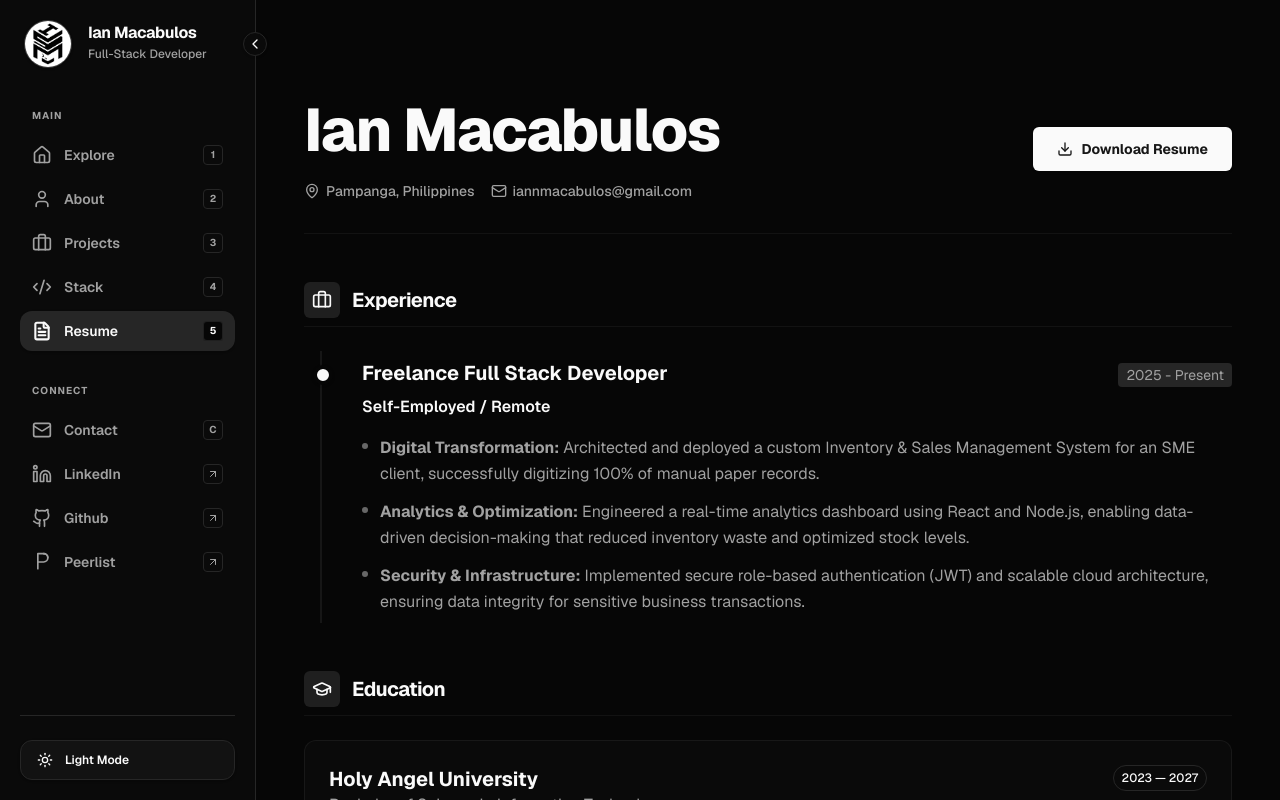
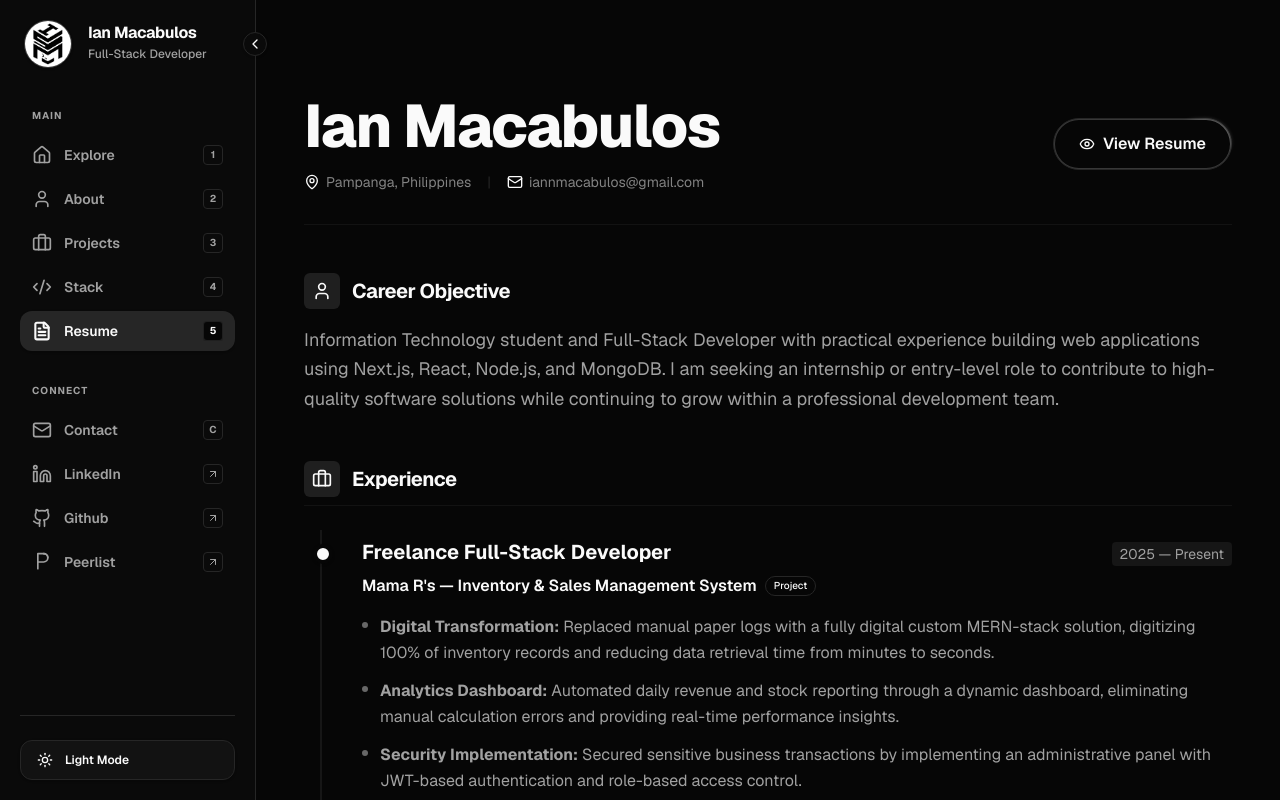
Before and after one commit to iyawnnn/im-portfolio, a Next.js app: page /resume in a window 1280 px wide. Shown: the top 800 px of the page. Built offline with nearby package versions, Linux system fonts and the light colour scheme.

Commit message:
fix: redesign resume page

```diff
--- a/src/app/resume/page.tsx
+++ b/src/app/resume/page.tsx
@@ -1,20 +1,21 @@
 "use client";
 
-import React, { useState } from "react";
+import React from "react";
 import Image from "next/image";
-import { motion, AnimatePresence } from "framer-motion";
+import Link from "next/link";
+import { motion } from "framer-motion";
 import {
-  Download,
   Briefcase,
   GraduationCap,
   Award,
-  Loader2,
   MapPin,
   Mail,
-  ChevronRight,
+  User,
+  Eye,
+  ArrowUpRight,
 } from "lucide-react";
-import { Button } from "@/components/ui/button";
 import { Badge } from "@/components/ui/badge";
+import { HoverBorderGradient } from "@/components/ui/hover-border-gradient";
 
 // --- CERTIFICATIONS DATA ---
 const CERTIFICATIONS = [
@@ -53,76 +54,73 @@ const CERTIFICATIONS = [
 ];
 
 export default function ResumePage() {
-  const [isDownloading, setIsDownloading] = useState(false);
-
-  const handleDownload = async () => {
-    if (isDownloading) return;
-    setIsDownloading(true);
-    await new Promise((resolve) => setTimeout(resolve, 2000));
-    const link = document.createElement("a");
-    link.href = "/resume.pdf";
-    link.download = "Ian_Macabulos_Resume.pdf";
-    document.body.appendChild(link);
-    link.click();
-    document.body.removeChild(link);
-    setIsDownloading(false);
-  };
-
   return (
     <div className="flex w-full max-w-6xl mx-auto flex-col gap-12 p-4 pt-8 md:p-8 md:pt-20 lg:p-12 lg:pt-24">
+
       {/* --- HEADER --- */}
       <motion.div
         initial={{ opacity: 0, y: 15 }}
         animate={{ opacity: 1, y: 0 }}
         transition={{ duration: 0.4 }}
+        className="flex flex-col md:flex-row justify-between gap-8 md:items-center border-b border-border/40 pb-8"
+      >
+        <div className="space-y-4">
+            <div>
+                <h1 className="text-4xl md:text-5xl font-extrabold tracking-tight text-foreground lg:text-6xl">
+                Ian Macabulos
+                </h1>
+            </div>
+
+            <div className="flex flex-wrap items-center gap-4 text-sm text-muted-foreground/80">
+                <div className="flex items-center gap-1.5">
+                    <MapPin className="w-4 h-4 text-primary" />
+                    <span>Pampanga, Philippines</span>
+                </div>
+                <div className="hidden sm:block text-border">|</div>
+                <div className="flex items-center gap-1.5">
+                    <Mail className="w-4 h-4 text-primary" />
+                    <span>iannmacabulos@gmail.com</span>
+                </div>
+            </div>
+        </div>
+
+        {/* STYLISH VIEW RESUME BUTTON */}
+        <div className="flex shrink-0">
+          <Link href="/resume.pdf" target="_blank" rel="noopener noreferrer">
+            <HoverBorderGradient
+                containerClassName="rounded-full"
+                as="button"
+                className="bg-background text-foreground flex items-center space-x-2 px-6 py-3 font-semibold transition-all hover:scale-105 active:scale-95"
+            >
+                <Eye className="h-4 w-4" />
+                <span>View Resume</span>
+            </HoverBorderGradient>
+          </Link>
+        </div>
+      </motion.div>
+
+      {/* --- CAREER OBJECTIVE (FIXED CONSISTENCY) --- */}
+      <motion.section
+        initial={{ opacity: 0, y: 20 }}
+        animate={{ opacity: 1, y: 0 }}
+        transition={{ duration: 0.5, delay: 0.1 }}
         className="space-y-6 w-full"
       >
-        <div className="flex flex-col md:flex-row md:items-center justify-between gap-6 border-b border-border/40 pb-8">
-          <div className="space-y-4 max-w-3xl">
-            <h1 className="text-4xl md:text-5xl font-extrabold tracking-tight lg:text-6xl text-foreground leading-[1.15]">
-              Ian Macabulos
-            </h1>
-            <div className="flex flex-wrap gap-4 text-muted-foreground text-sm font-medium">
-              <span className="flex items-center gap-1.5">
-                <MapPin className="w-4 h-4" /> Pampanga, Philippines
-              </span>
-              <span className="flex items-center gap-1.5">
-                <Mail className="w-4 h-4" /> iannmacabulos@gmail.com
-              </span>
-            </div>
+        <div className="flex items-center gap-3 pb-2 border-border/40 mb-2">
+          <div className="p-2 bg-primary/10 rounded-md text-primary">
+            <User className="w-5 h-5" />
           </div>
+          <h2 className="text-xl font-bold tracking-tight ">Career Objective</h2>
+        </div>
 
-          <Button
-            onClick={handleDownload}
-            size="lg"
-            className={`rounded-md font-bold shadow-sm transition-all h-11 px-6
-              ${isDownloading ? "bg-primary/80 cursor-not-allowed" : "hover:translate-y-[-2px] active:translate-y-[1px]"}
-            `}
-          >
-            <AnimatePresence mode="wait">
-              {isDownloading ? (
-                <motion.div
-                  key="loading"
-                  initial={{ opacity: 0 }}
-                  animate={{ opacity: 1 }}
-                  className="flex items-center gap-2"
-                >
-                  <Loader2 className="h-4 w-4 animate-spin" /> Preparing...
-                </motion.div>
-              ) : (
-                <motion.div
-                  key="static"
-                  initial={{ opacity: 0 }}
-                  animate={{ opacity: 1 }}
-                  className="flex items-center gap-2"
-                >
-                  <Download className="h-4 w-4" /> Download Resume
-                </motion.div>
-              )}
-            </AnimatePresence>
-          </Button>
-        </div>
-      </motion.div>
+        <p className="text-muted-foreground leading-relaxed text-base md:text-lg">
+          Information Technology student and Full-Stack Developer with practical
+          experience building web applications using Next.js, React, Node.js, and
+          MongoDB. I am seeking an internship or entry-level role to contribute
+          to high-quality software solutions while continuing to grow within a
+          professional development team.
+        </p>
+      </motion.section>
 
       {/* --- EXPERIENCE SECTION --- */}
       <motion.section
@@ -139,51 +137,43 @@ export default function ResumePage() {
         </div>
 
         <div className="relative border-l-2 border-border/50 ml-3 md:ml-4 space-y-12 pl-8 md:pl-10 py-2">
-          {/* FREELANCE ENTRY */}
+          {/* MAMA R'S ENTRY */}
           <div className="relative">
-            {/* FIXED COLOR CIRCLE */}
             <span className="absolute -left-[41px] md:-left-[49px] top-1.5 h-5 w-5 rounded-full border-4 border-background bg-primary shadow-sm" />
 
             <div className="flex flex-col sm:flex-row sm:items-baseline justify-between gap-1 mb-2">
               <h3 className="text-lg md:text-xl font-bold text-foreground">
-                Freelance Full Stack Developer
+                Freelance Full-Stack Developer
               </h3>
-              {/* ADDED w-fit HERE */}
-              <span className="text-sm font-mono text-muted-foreground bg-secondary px-2 py-0.5 rounded w-fit">
-                2025 - Present
+              <span className="text-sm font-mono text-muted-foreground bg-secondary/50 px-2 py-0.5 rounded w-fit">
+                2025 — Present
               </span>
             </div>
 
-            <p className="text-primary font-semibold mb-4">
-              Self-Employed / Remote
-            </p>
+            <div className="flex items-center gap-2 mb-4">
+                <span className="text-primary font-semibold">
+                Mama R&apos;s — Inventory & Sales Management System
+                </span>
+                <Badge variant="outline" className="text-[10px] py-0 h-5">Project</Badge>
+            </div>
 
             <ul className="space-y-3 text-muted-foreground text-sm md:text-base leading-relaxed">
               <li className="flex items-start gap-3">
                 <span className="mt-2 w-1.5 h-1.5 rounded-full bg-primary/40 shrink-0" />
                 <span>
-                  <strong>Digital Transformation:</strong> Architected and
-                  deployed a custom Inventory & Sales Management System for an
-                  SME client, successfully digitizing 100% of manual paper
-                  records.
+                  <strong>Digital Transformation:</strong> Replaced manual paper logs with a fully digital custom MERN-stack solution, digitizing 100% of inventory records and reducing data retrieval time from minutes to seconds.
                 </span>
               </li>
               <li className="flex items-start gap-3">
                 <span className="mt-2 w-1.5 h-1.5 rounded-full bg-primary/40 shrink-0" />
                 <span>
-                  <strong>Analytics & Optimization:</strong> Engineered a
-                  real-time analytics dashboard using React and Node.js,
-                  enabling data-driven decision-making that reduced inventory
-                  waste and optimized stock levels.
+                  <strong>Analytics Dashboard:</strong> Automated daily revenue and stock reporting through a dynamic dashboard, eliminating manual calculation errors and providing real-time performance insights.
                 </span>
               </li>
               <li className="flex items-start gap-3">
                 <span className="mt-2 w-1.5 h-1.5 rounded-full bg-primary/40 shrink-0" />
                 <span>
-                  <strong>Security & Infrastructure:</strong> Implemented secure
-                  role-based authentication (JWT) and scalable cloud
-                  architecture, ensuring data integrity for sensitive business
-                  transactions.
+                  <strong>Security Implementation:</strong> Secured sensitive business transactions by implementing an administrative panel with JWT-based authentication and role-based access control.
                 </span>
               </li>
             </ul>
@@ -216,7 +206,7 @@ export default function ResumePage() {
                   Bachelor of Science in Information Technology
                 </p>
               </div>
-              <Badge variant="outline" className="w-fit h-fit py-1">
+              <Badge variant="secondary" className="w-fit h-fit py-1">
                 2023 — 2027
               </Badge>
             </div>
@@ -226,10 +216,10 @@ export default function ResumePage() {
                 Major in Web Development
               </p>
               <div className="flex items-center gap-2 text-sm text-muted-foreground">
-                <Award className="w-4 h-4" />
+                <Award className="w-4 h-4 text-primary" />
                 <span>
                   Consistent Dean&apos;s and President&apos;s Lister (A.Y.
-                  2023-2025)
+                  2023-2026)
                 </span>
               </div>
             </div>
@@ -251,7 +241,7 @@ export default function ResumePage() {
           <h2 className="text-xl font-bold tracking-tight">Certifications</h2>
         </div>
 
-        <div className="grid grid-cols-1 sm:grid-cols-2 gap-4">
+        <div className="grid grid-cols-1 md:grid-cols-2 gap-4">
           {CERTIFICATIONS.map((cert, idx) => (
             <a
               key={idx}
@@ -260,7 +250,6 @@ export default function ResumePage() {
               rel="noreferrer"
               className="group relative overflow-hidden rounded-xl border border-border/50 bg-card p-5 transition-all hover:border-primary/50 hover:shadow-md flex items-center gap-4"
             >
-              {/* ICON CONTAINER */}
               <div className="h-12 w-12 shrink-0 relative bg-neutral-950 rounded-lg border border-border/50 overflow-hidden flex items-center justify-center shadow-inner">
                 <Image
                   src={cert.icon}
@@ -281,7 +270,7 @@ export default function ResumePage() {
                 </div>
               </div>
 
-              <ChevronRight className="w-5 h-5 text-muted-foreground/30 group-hover:text-primary group-hover:translate-x-1 transition-all" />
+              <ArrowUpRight className="w-5 h-5 text-muted-foreground/30 group-hover:text-primary group-hover:translate-x-1 transition-all" />
             </a>
           ))}
         </div>
```
Also changed, not shown: src/app/stack/page.tsx (+41 -55 lines), 1 other file (tests, documents, lock files or other folders).
